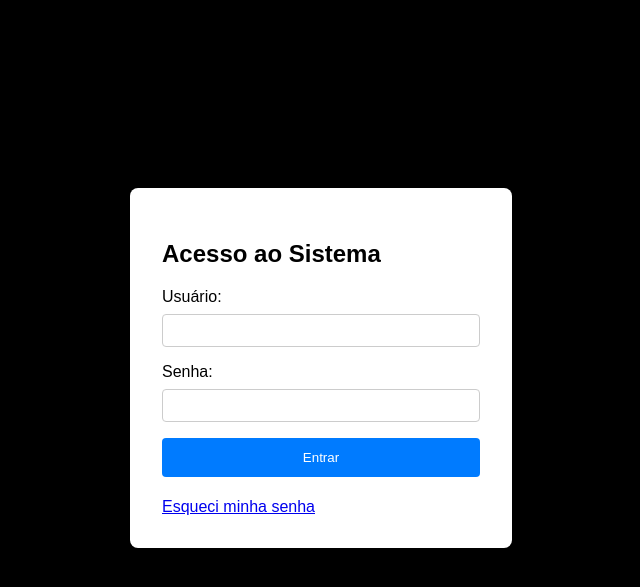
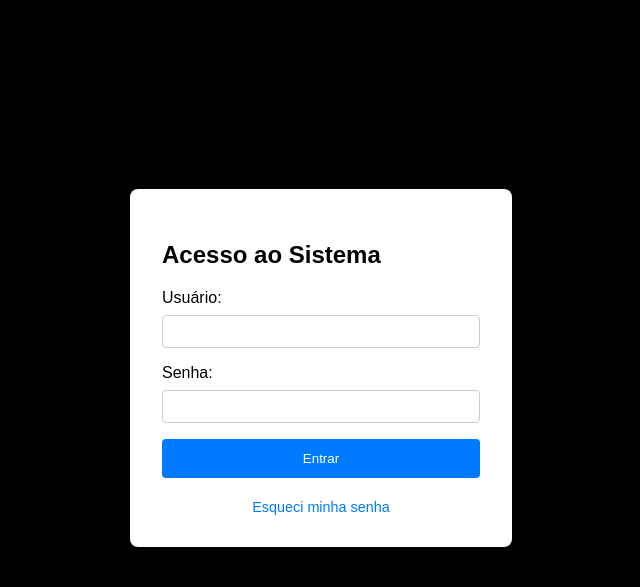
Before and after one commit to nyyozu/TechFlows, a Flask app: page / in a window 1280 px wide. Shown: the top 587 px of the page, without its empty margins (319-959 px from the left). Run offline with Flask 3, Linux system fonts and the light colour scheme.

Commit message:
Definição de CSS para o botão de recuperação de senha

```diff
--- a/src/templates/login.html
+++ b/src/templates/login.html
@@ -15,7 +15,8 @@
         .flash { padding: 1rem; margin-bottom: 1rem; border-radius: 4px; }
         .flash.success { background-color: #d4edda; color: #155724; }
         .flash.error { background-color: #f8d7da; color: #721c24; }
-
+        .forgot-password {display: block; text-align: center; margin-top: 1rem; font-size: 0.9em; color: #007bff; text-decoration: none;}
+        .forgot-password:hover {text-decoration: underline;}
     </style>
 </head>
 <body>
```
